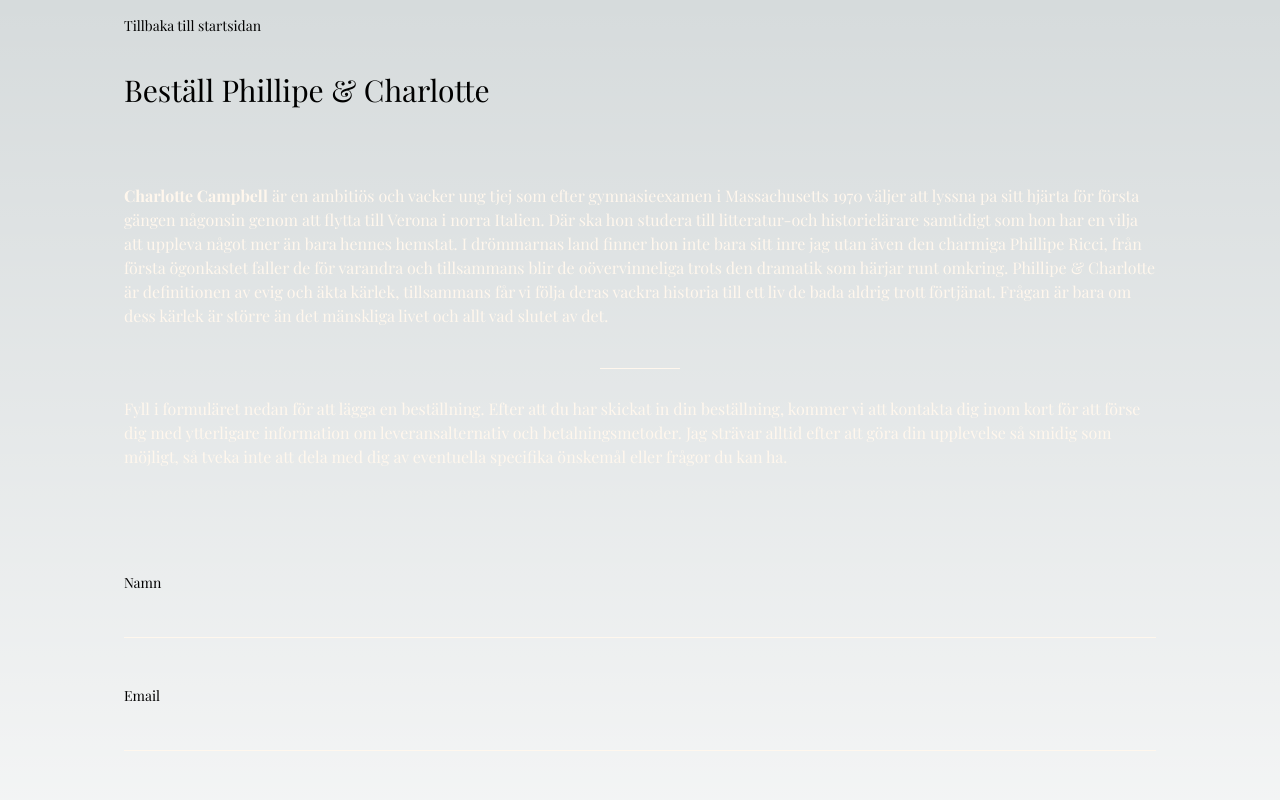
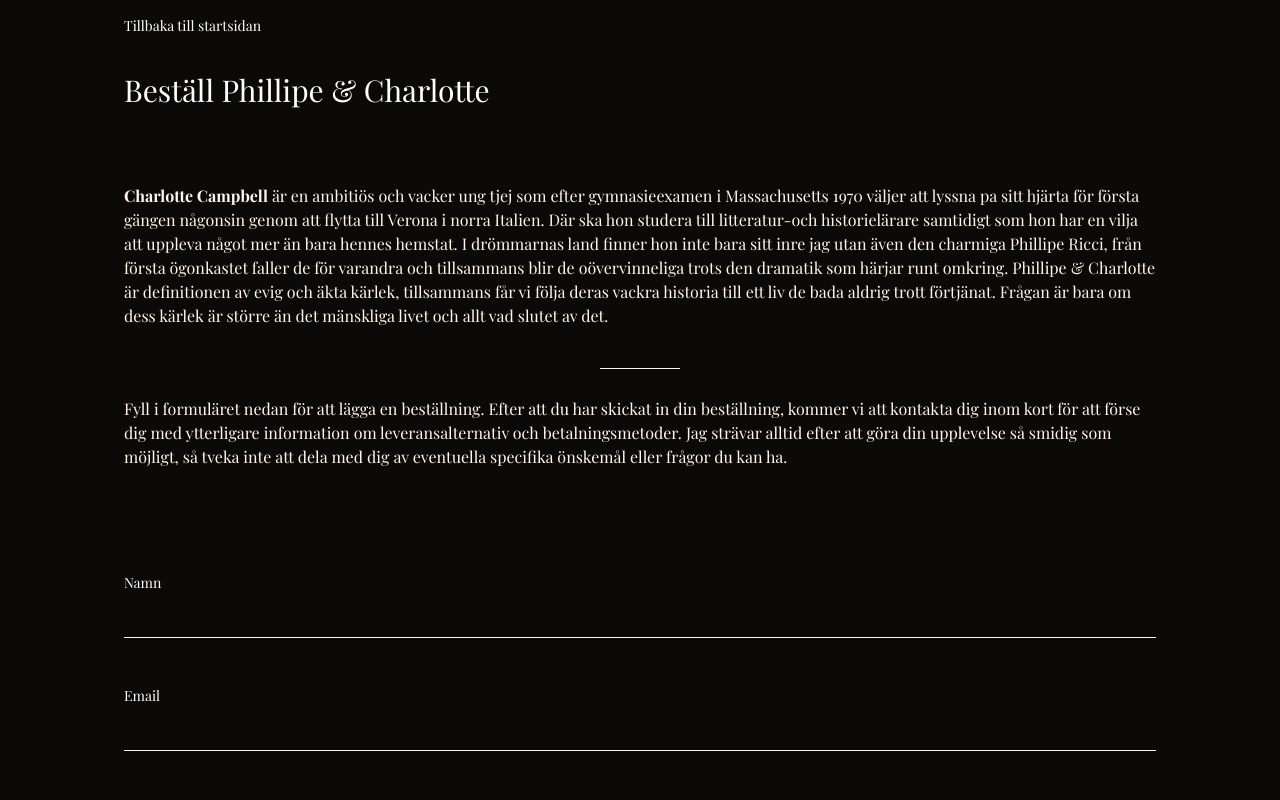
Before and after one commit to emilhallberg/mohlen-publishing, a Next.js app: page /phillipe-and-charlotte in a window 1280 px wide. Shown: the top 800 px of the page. Built offline with nearby package versions, Linux system fonts and the light colour scheme; a web font is replaced by a local one.

Commit message:
update theme and add nodemailer port

```diff
--- a/src/app/api/order/route.ts
+++ b/src/app/api/order/route.ts
@@ -3,6 +3,7 @@ import mail from "nodemailer";
 
 const transport = mail.createTransport({
   service: "gmail",
+  port: 587,
   auth: {
     user: process.env.EMAIL_USERNAME,
     pass: process.env.EMAIL_PASSWORD,
--- a/src/app/globals.css
+++ b/src/app/globals.css
@@ -3,16 +3,16 @@
 @tailwind utilities;
 
 :root {
-  --foreground-rgb: 0, 0, 0;
-  --background-start-rgb: 214, 219, 220;
-  --background-end-rgb: 255, 255, 255;
+  --foreground-rgb: 255, 255, 255;
+  --background-start-rgb: 12, 10, 9;
+  --background-end-rgb: 12, 10, 9;
 }
 
 @media (prefers-color-scheme: dark) {
   :root {
     --foreground-rgb: 255, 255, 255;
-    --background-start-rgb: 0, 0, 0;
-    --background-end-rgb: 0, 0, 0;
+    --background-start-rgb: 12, 10, 9;
+    --background-end-rgb: 12, 10, 9;
   }
 }
 
--- a/src/compounds/OrderForm.tsx
+++ b/src/compounds/OrderForm.tsx
@@ -17,9 +17,11 @@ const MailLink = () => (
 
 export default function OrderForm({ children }: Props) {
   const [success, setSuccess] = useState(false);
+  const [loading, setLoading] = useState(false);
   const [error, setError] = useState(false);
 
   async function onSubmit(event: FormEvent<HTMLFormElement>) {
+    setLoading(true);
     event.preventDefault();
     setSuccess(false);
     setError(false);
@@ -34,6 +36,9 @@ export default function OrderForm({ children }: Props) {
       .catch((reason) => {
         setError(true);
         console.error(reason);
+      })
+      .finally(() => {
+        setLoading(false);
       });
   }
 
@@ -45,6 +50,14 @@ export default function OrderForm({ children }: Props) {
         <br />
         <br />
         <Button onClick={() => setError(false)}>Testa igen</Button>
+      </p>
+    );
+  }
+
+  if (loading) {
+    return (
+      <p className="w-full p-6 max-w-[1080px] text-justify lg:text-left">
+        Lägger beställning...
       </p>
     );
   }
```
